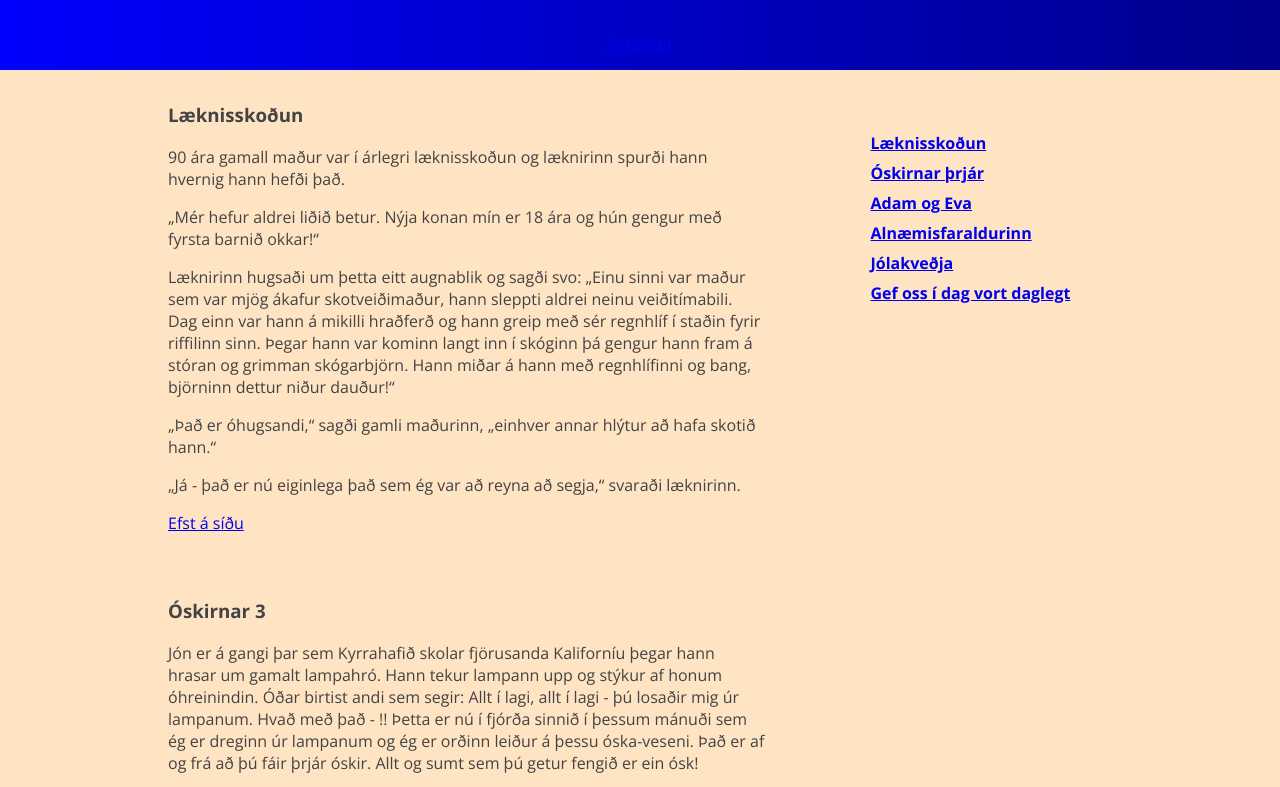
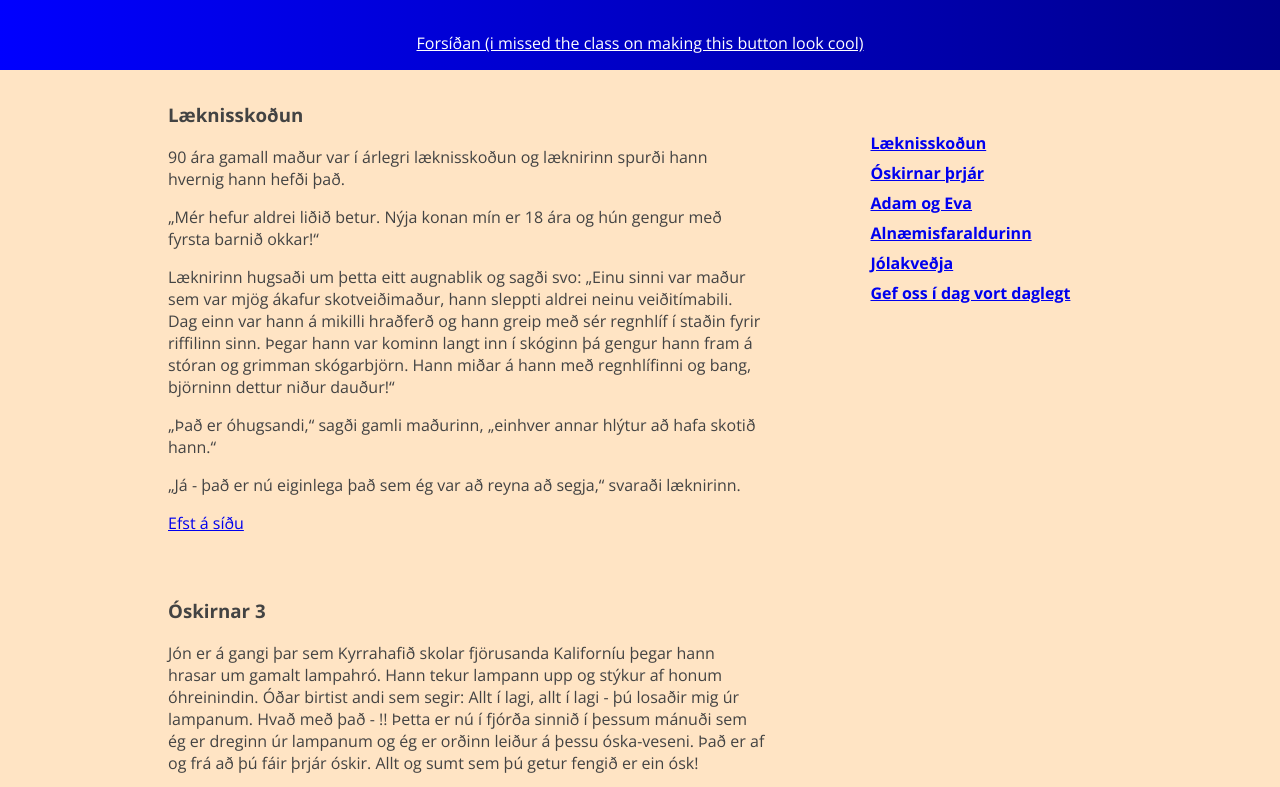
Before and after one commit to mkingster/vefrepo, a plain HTML site: page verkefni-5-nemendur/gamanmal.html in a window 1280 px wide. Shown: the part 162-949 px from the top of the page. Drawn offline with nearby package versions, Linux system fonts and the light colour scheme.

Commit message:
verkefni 5 upload

```diff
--- a/verkefni-5-nemendur/gamanmal.html
+++ b/verkefni-5-nemendur/gamanmal.html
@@ -14,7 +14,7 @@
     <p class="verkefni">Leturfræði og litaval.</p>
     <header class="container">
         <h1>Gamanmál</h1>
-		<p><a href="index.html" class="header-button">Forsíðan</a></p>
+		<p><a href="index.html" class="header-button">Forsíðan (i missed the class on making this button look cool)</a></p>
     </header>
     <div class="main-bg">
     	<main class="container col-31">
--- a/verkefni-5-nemendur/styles.css
+++ b/verkefni-5-nemendur/styles.css
@@ -175,6 +175,10 @@ footer h4 {
     padding: 1rem 0;
 }
 
+.header-button {
+    color: white;
+}
+
 .center {
     text-align: center;
 }
```
Also changed, not shown: verkefni-5-nemendur/index.html (+1 -1 lines).
